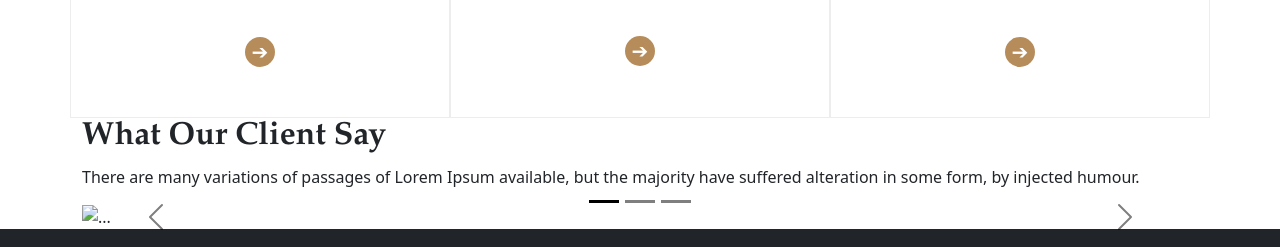
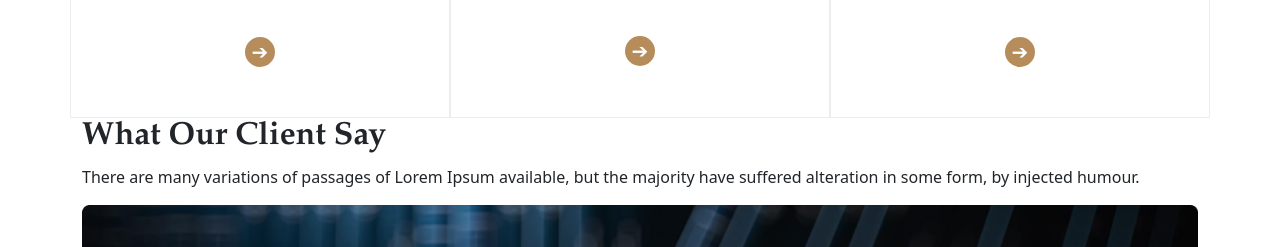
Before and after one commit to mdibrahimkhalil1995/3rd-assignment, a plain HTML site: page index.html in a window 1280 px wide. Shown: the part 1557-1804 px from the top of the page. Drawn offline with Linux system fonts and the light colour scheme.

Commit message:
add image in carousal

```diff
--- a/index.html
+++ b/index.html
@@ -152,7 +152,7 @@
             </div>
             <div class="carousel-inner">
               <div class="carousel-item active" data-bs-interval="10000">
-                <img src="..." class="d-block w-100" alt="...">
+                <img src="images/banner.png" class="d-block w-100" alt="...">
                 <div class="carousel-caption d-none d-md-block">
                   <h5>First slide label</h5>
                   <p>Some representative placeholder content for the first slide.</p>
@@ -166,7 +166,7 @@
                 </div>
               </div>
               <div class="carousel-item">
-                <img src="..." class="d-block w-100" alt="...">
+                <img src="images/banner.png" class="d-block w-100" alt="...">
                 <div class="carousel-caption d-none d-md-block">
                   <h5>Third slide label</h5>
                   <p>Some representative placeholder content for the third slide.</p>
```
